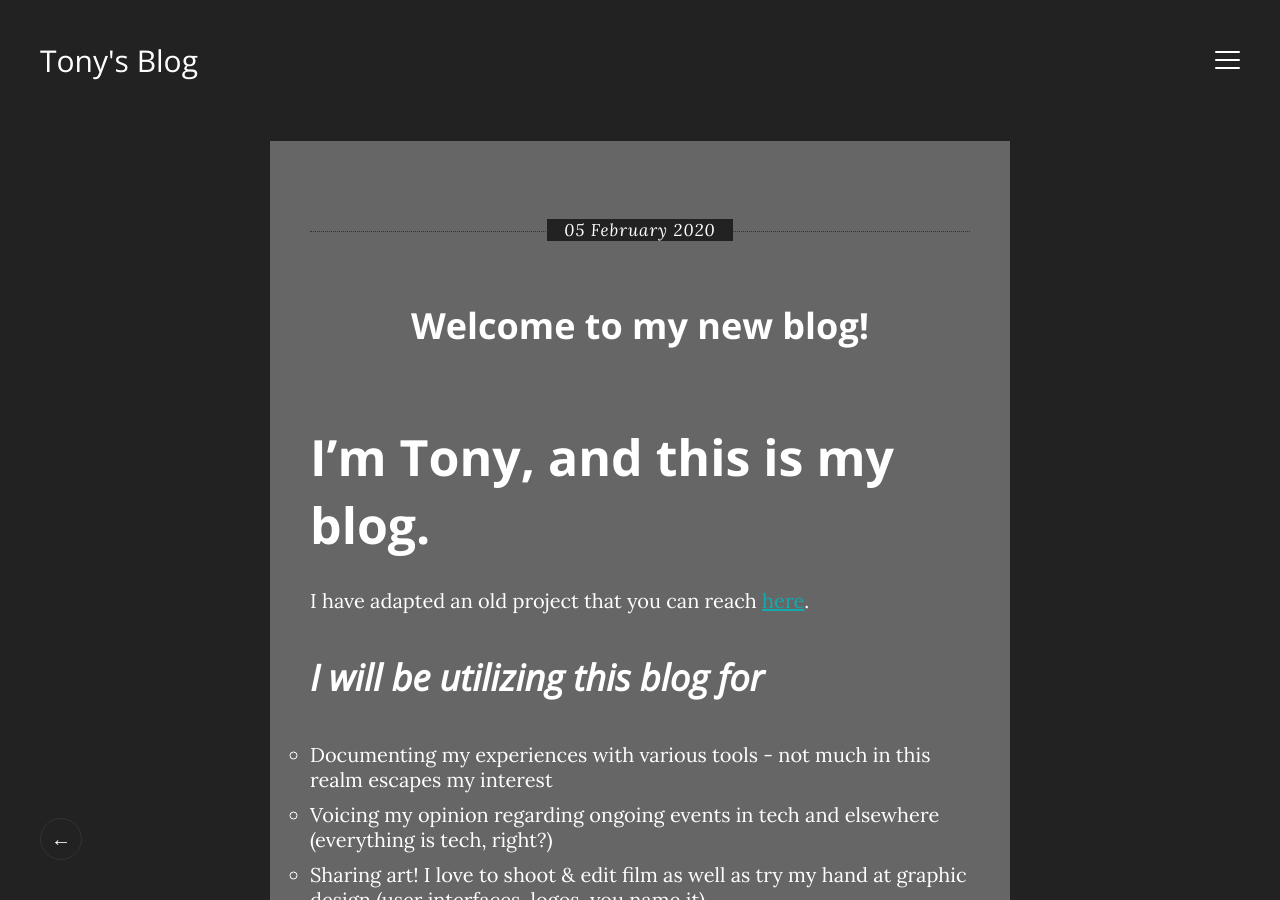
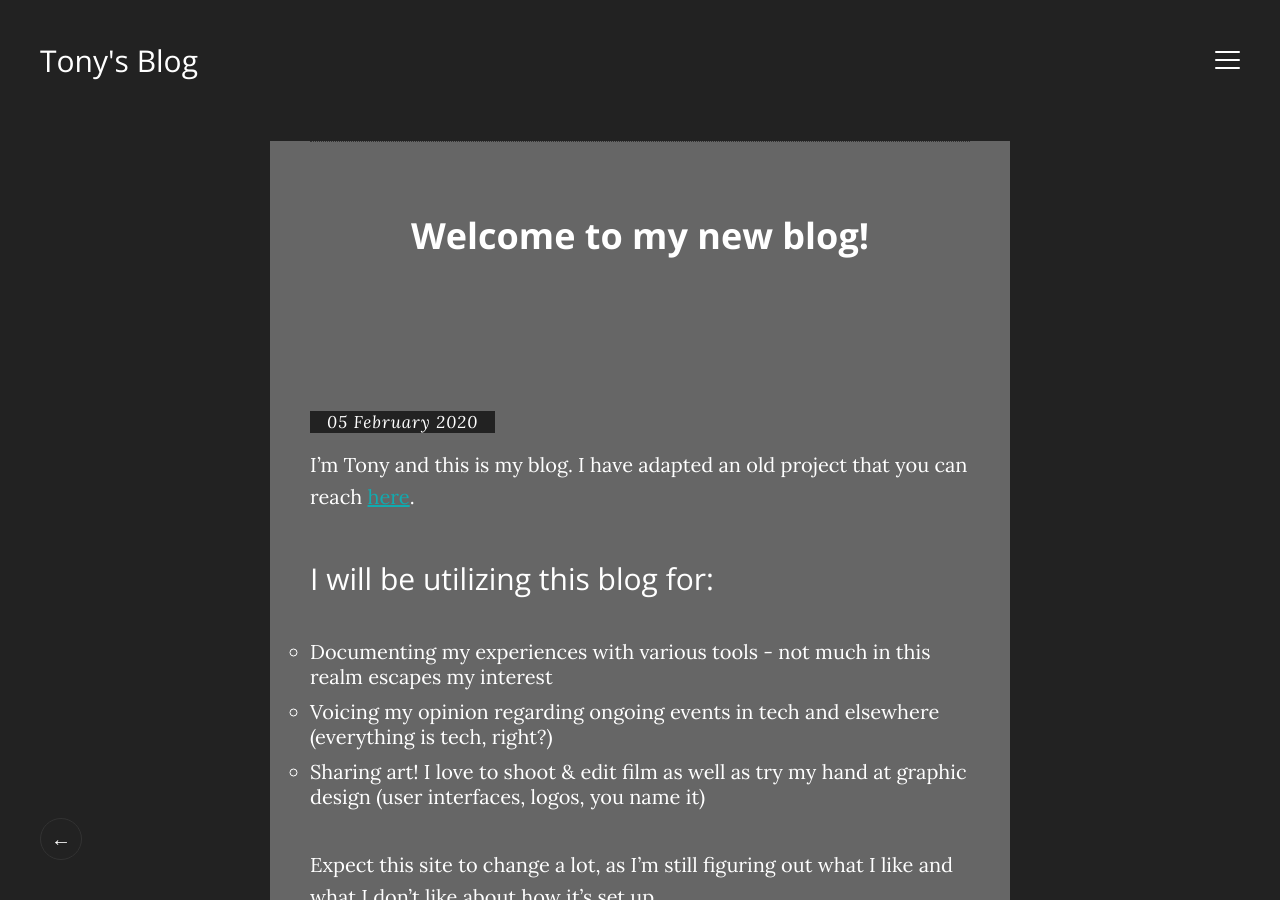
Before and after one commit to acmill/blog, a Jekyll site: the page built from _posts/2020-02-05-my-new-blog.markdown, in a window 1280 px wide and 900 px high. Built offline with Jekyll 4.4.1, drawn with Linux system fonts in a browser that asks for light colours.

Commit message:
changes to post structure

```diff
--- a/_layouts/post.html
+++ b/_layouts/post.html
@@ -5,13 +5,13 @@ layout: default
 <section class="single-wrap">
   <article class="single-content" itemscope itemtype="http://schema.org/BlogPosting">
     <div class="feat">
-      <h5 class="page-date">
-        <time datetime="{{ page.date | date_to_xmlschema }}" itemprop="datePublished">
-          {{ page.date | date_to_long_string }}
-        </time>
-      </h5>
     </div>
     <h1 class="page-title" itemprop="name headline">{{ page.title }}</h1>
+    <h5 class="page-date">
+      <time datetime="{{ page.date | date_to_xmlschema }}" itemprop="datePublished">
+        {{ page.date | date_to_long_string }}
+      </time>
+    </h5>
     <div itemprop="articleBody">
       {{ content }}
     </div>
--- a/_posts/2020-02-05-my-new-blog.markdown
+++ b/_posts/2020-02-05-my-new-blog.markdown
@@ -4,11 +4,9 @@ title:  "Welcome to my new blog!"
 date:   2020-02-05 16:57:51
 ---
 
-# I'm Tony, and this is my blog.
+I'm Tony and this is my blog. I have adapted an old project that you can reach [here](https://github.com/mx3m/hikari-for-jekyll).
 
-I have adapted an old project that you can reach [here](https://github.com/mx3m/hikari-for-jekyll).
-
-## I will be utilizing this blog for
+### I will be utilizing this blog for:
 
 * Documenting my experiences with various tools - not much in this realm escapes my interest
 * Voicing my opinion regarding ongoing events in tech and elsewhere (everything is tech, right?)
```
